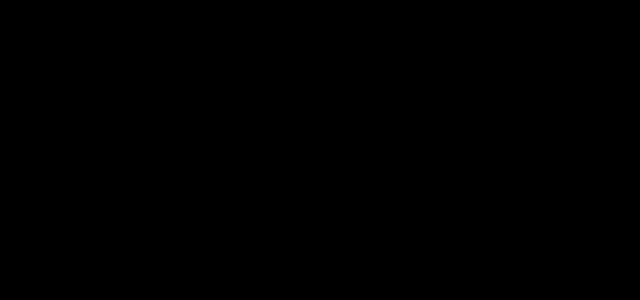
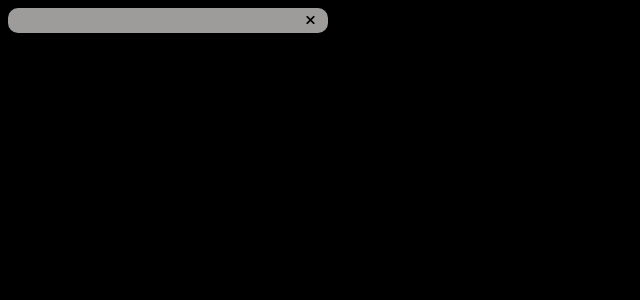
Before and after one commit to mjstthomas/capstone11, a React (Create React App) app: page /Business/Results in a window 1280 px wide. Shown: the top 300 px of the page, without its empty margins (0-640 px from the left). Built offline with nearby package versions, Linux system fonts and the light colour scheme; a small style sheet from the web is missing.

Commit message:
added ability to delete skills

```diff
--- a/src/App.js
+++ b/src/App.js
@@ -6,7 +6,7 @@ import Login from "./Routes/login";
 import FLDetailForm from "./Routes/Freelance/FLProfileDetsForm/FLDetsForm";
 import BizDash from "./Routes/Business/BizDash/BizDash";
 import Search from "./Routes/Business/Search/Search";
-// import Results from './Routes/Business/Results';
+import Results from './Routes/Business/Results/Results';
 // import FLProfile from './Routes/Business/FLProfile';
 // import MakeOffer from './Routes/Business/MakeOffer';
 // import BizOffersDash from './Routes/Business/BizOffersDash';
@@ -19,6 +19,7 @@ import "./App.css";
 
 class App extends React.Component {
   state = {
+
     user: {},
     userArray: [...userArray],
     AddSkills: [{ level: "", skill: "" }],
@@ -49,6 +50,11 @@ class App extends React.Component {
     this.setState({userArray: newUserArray});
   }
   //Skill Search Functions
+  deleteSkill = (skill) =>{
+    const filteredSkillList = this.state.MustHaveSkills.filter(item => item.skill !== skill);
+    const newSkills = [...filteredSkillList];
+    this.setState({MustHaveSkills: newSkills});
+  }
   setLevel = (level, index, typeOfSkill) => {
     const prevState = { ...this.state };
     prevState[typeOfSkill][index].level = level;
@@ -89,6 +95,7 @@ class App extends React.Component {
       signInUser: this.signInUser,
       signUpUser: this.signUpUser,
       removeSkill: this.removeSkill,
+      deleteSkill: this.deleteSkill,
       addSkill: this.addSkill,
       setSkill: this.setSkill,
       setLevel: this.setLevel,
@@ -104,8 +111,8 @@ class App extends React.Component {
           <Route path="/SignUp/FLDetails" component={FLDetailForm} />
           <Route path='/Business' exact component={BizDash} />
           <Route path="/Business/Search" exact component={Search} />
-          {/* <Route path='/Business/Results' exact component={Results} />
-        <Route path='/Business/Results/:freelanceID' exact component={FLProfile} />
+          <Route path='/Business/Results' exact component={Results} />
+        {/*<Route path='/Business/Results/:freelanceID' exact component={FLProfile} />
         <Route path='/Business/Results/:freelanceID/MakeOffer' exact component={MakeOffer} />
             <Route path='/Business/BizOffersDash' exact component={BizOffersDash} />*/}
           <Route path="/Freelancer" exact component={FreelanceDash} />
--- a/src/Components/Utilities/SkillButton/SkillButton.css
+++ b/src/Components/Utilities/SkillButton/SkillButton.css
@@ -1,5 +1,6 @@
 .skill-btn{
-    width: 70px;
+    float: left;
+    width: 25%;
     background-color: rgb(158, 155, 155);
     padding: .3rem;
     padding-right: .1rem;
@@ -7,12 +8,14 @@
     border-radius: 10px;
     font-size: .75em;
     box-shadow: var(--box-shadow);
+    text-align: center;
 }
 .skill-btn-container{
-    width: 25%;
     margin: 0;
 }
 .delete{
-    margin-left: 10px;
-    margin-right: 0;
+    float: right;
+    margin: 0 5px 0 0;
+    background-color: rgb(158, 155, 155);
+    border: none;
 }
--- a/src/Components/Utilities/SkillButton/SkillButton.js
+++ b/src/Components/Utilities/SkillButton/SkillButton.js
@@ -5,7 +5,7 @@ export default function SkillButton(props){
 
     return (
         <section className="skill-btn-container">
-            <article className="skill-btn">{props.skill}<i className="fas fa-times delete" onClick={props.onClick}></i></article>
+            <article className="skill-btn" name={props.name}>{props.skill}<button name={props.name} className="fas fa-times delete" onClick={props.onClick}></button></article>
         </section>
     )
 }
--- a/src/Routes/Business/Results/Results.css
+++ b/src/Routes/Business/Results/Results.css
@@ -0,0 +1,8 @@
+.skills-container{
+    margin: 0;
+    width: 100%;
+}
+.skills-list{
+    display: inline-block;
+    list-style: none;
+}
--- a/src/Routes/Business/Results/Results.js
+++ b/src/Routes/Business/Results/Results.js
@@ -0,0 +1,25 @@
+import React from 'react';
+import {useState, useContext} from 'react';
+import AppContext from '../../../AppContext';
+import SkillButton from '../../../Components/Utilities/SkillButton/SkillButton';
+import './Results.css';
+
+export default function Results(props){
+    const context = useContext(AppContext)
+
+    const deleteSkill = event =>{
+        let name = event.target.name;
+        console.log(name)
+        context.deleteSkill(name);
+    }
+
+
+    const skills = context.MustHaveSkills.map(item => <SkillButton skill={item.skill} name={item.skill} onClick={deleteSkill} />)
+    return (
+        <section className="result-container">
+            <article className="skills-container">
+                {skills}
+            </article>
+        </section>
+    )
+}
--- a/src/Routes/Business/Search/Search.js
+++ b/src/Routes/Business/Search/Search.js
@@ -6,10 +6,11 @@ import AddButton from "../../../Components/Utilities/AddButton/AddButton";
 import SmallButton from "../../../Components/Utilities/SmallButton/SmallButton";
 import AppContext from "../../../AppContext";
 
-const search = (e) => {};
 
-function Search() {
+
+function Search(props) {
   const context = useContext(AppContext);
+  const search = (e) => {props.history.push('/Business/Results')};
 
   const mustHaveSkills = context.MustHaveSkills.map((skill, index) => (
     <AddSkillComponent
```
